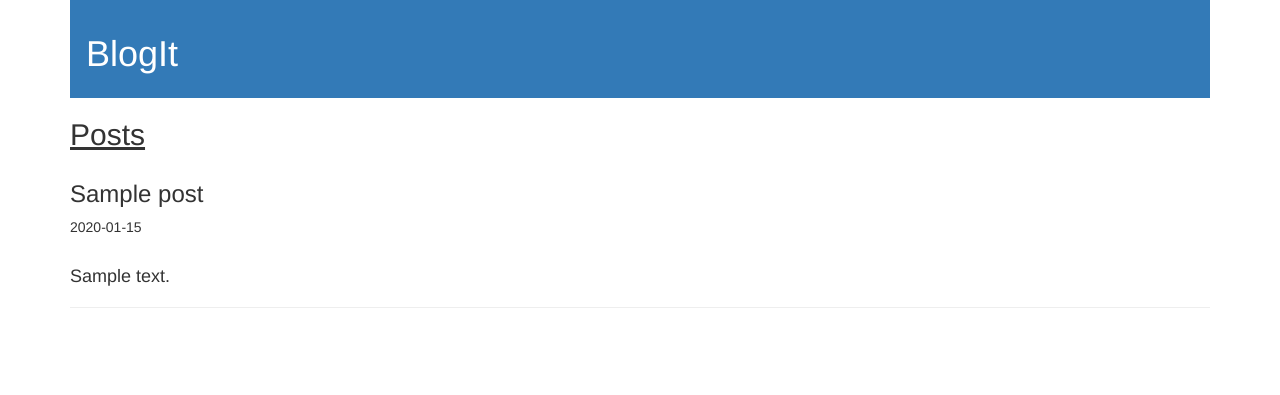
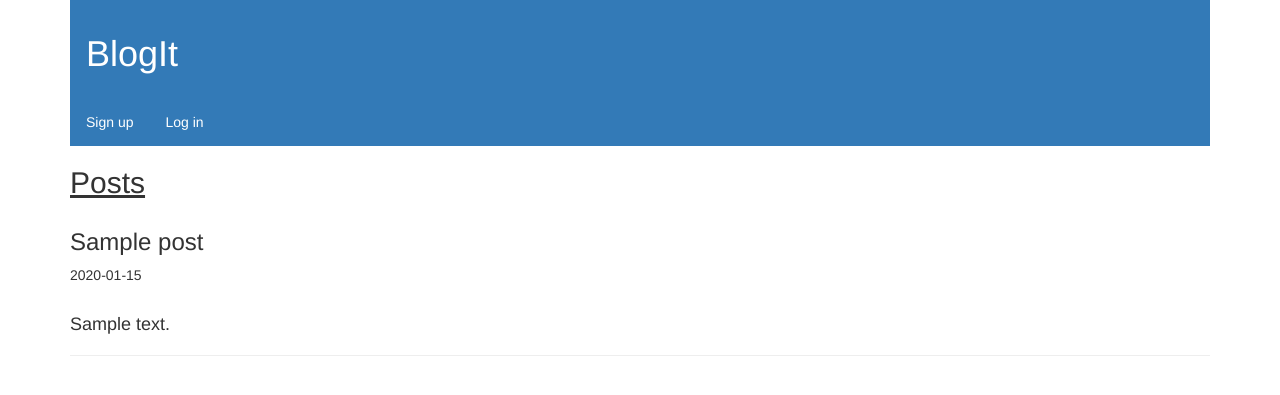
Before and after one commit to Mystique-orca/FlaskApp, a Flask app: page / in a window 1280 px wide. Shown: the top 395 px of the page. Run offline with Flask 2, Linux system fonts and the light colour scheme; tables that the repository leaves empty hold one stand-in row (values such as "Sample post"); some libraries are stand-ins or nearby versions.

Commit message:
Homepage changes

```diff
--- a/templates/home.html
+++ b/templates/home.html
@@ -10,6 +10,10 @@
 		<div align='center' class="container">
 			<ul>
 				<li><a class="active" href="{{ url_for('home') }}"><h1>BlogIt</h1></a></li>
+			</ul>
+			<ul>
+				<li><a class="active" href="{{ url_for('signup') }}">Sign up</a></li>
+				<li><a class="active" href="{{ url_for('login') }}">Log in</a></li>
 			</ul>
 		</div>
 
```
